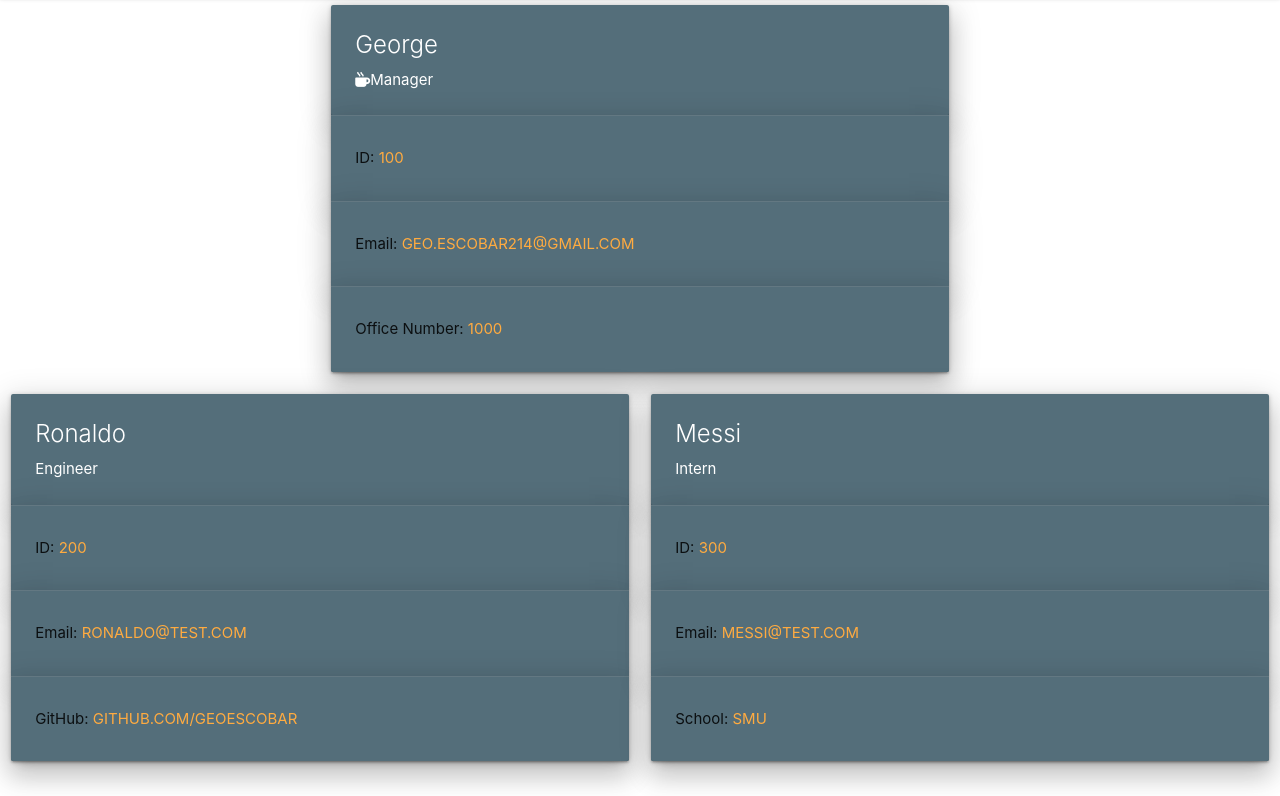
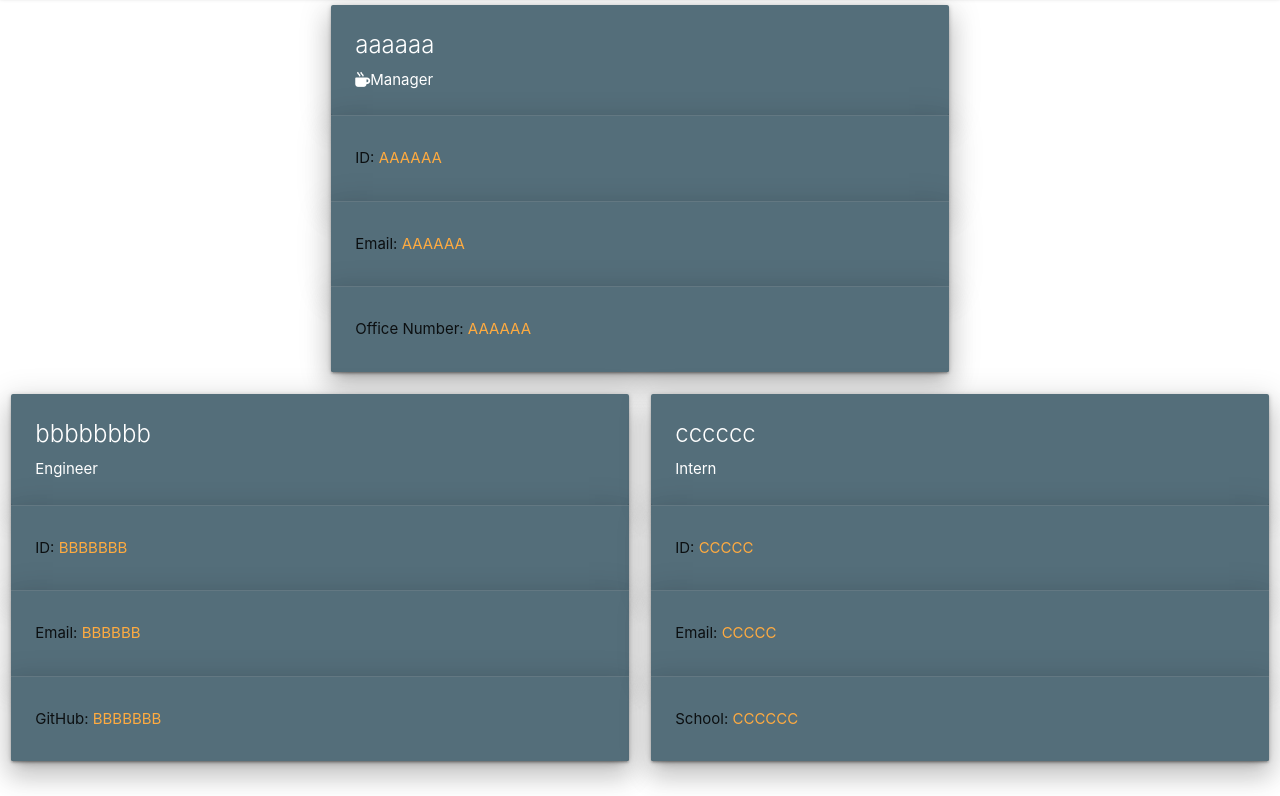
Before and after one commit to geoescobar/Team-Profile-Generator, a website: page index.html in a window 1280 px wide. Shown: the part 67-863 px from the top of the page. Drawn offline with nearby package versions, Linux system fonts and the light colour scheme.

Commit message:
html fix

```diff
--- a/test.html
+++ b/index.html
@@ -27,50 +27,50 @@
       <div class="col s6 offset-s3">
         <div class="card blue-grey darken-1">
           <div class="card-content white-text z-depth-4">
-            <span class="card-title">George</span>
+            <span class="card-title">aaaaaa</span>
             <p><i class="fa-solid fa-mug-hot"></i>Manager</p>
           </div>
           <div class="card-action z-depth-4">
-            <p>ID: <a href="#" target="_blank">100</a></p>
+            <p>ID: <a href="#" target="_blank">aaaaaa</a></p>
           </div>
           <div class="card-action z-depth-4">
-            <p>Email: <a href="mailto:geo.escobar214@gmail.com" target="_blank">geo.escobar214@gmail.com</a> </p>
+            <p>Email: <a href="mailto:aaaaaa" target="_blank">aaaaaa</a> </p>
           </div>
           <div class="card-action z-depth-4">
-            <p>Office Number: <a href="#" target="_blank">1000</a> </p>
+            <p>Office Number: <a href="#" target="_blank">aaaaaa</a> </p>
           </div>
         </div>
       </div>
     <div class="col s6">
     <div class="card blue-grey darken-1">
       <div class="card-content white-text z-depth-4">
-        <span class="card-title">Ronaldo</span>
+        <span class="card-title">bbbbbbbb</span>
         <p>Engineer</p>
       </div>
       <div class="card-action z-depth-4">
-       <p>ID:  <a href="#" target="_blank">200</a></p>
+       <p>ID:  <a href="#" target="_blank">bbbbbbb</a></p>
       </div>
       <div class="card-action z-depth-4">
-        <p>Email: <a href="mailto:ronaldo@test.com" target="_blank">ronaldo@test.com</a> </p>
+        <p>Email: <a href="mailto:bbbbbb" target="_blank">bbbbbb</a> </p>
       </div>
       <div class="card-action z-depth-4">
-        <p>GitHub: <a href=github.com/geoescobar target="_blank">github.com/geoescobar</a> </p>
+        <p>GitHub: <a href=bbbbbbb target="_blank">bbbbbbb</a> </p>
       </div>
     </div>
   </div><div class="col s6">
     <div class="card blue-grey darken-1">
       <div class="card-content white-text z-depth-4">
-        <span class="card-title">Messi</span>
+        <span class="card-title">cccccc</span>
         <p>Intern</p>
       </div>
       <div class="card-action z-depth-4">
-        <p>ID: <a href="#" target="_blank">300</a> </p>
+        <p>ID: <a href="#" target="_blank">ccccc</a> </p>
       </div>
       <div class="card-action z-depth-4">
-        <p>Email: <a href="mailto:messi@test.com" target="_blank">messi@test.com</a> </p>
+        <p>Email: <a href="mailto:ccccc" target="_blank">ccccc</a> </p>
       </div>
       <div class="card-action z-depth-4">
-        <p>School: <a href="#" target="_blank">SMU</a> </p>
+        <p>School: <a href="#" target="_blank">cccccc</a> </p>
       </div>
     </div>
   </div>
--- a/index.js
+++ b/index.js
@@ -155,7 +155,7 @@ const generateTeam = () => {
     **************************
     `);
     // build team html
-    fs.writeFileSync('./dist/test.html', buildTeam(team))
+    fs.writeFileSync('test.html', buildTeam(team))
 };
 
 
```
